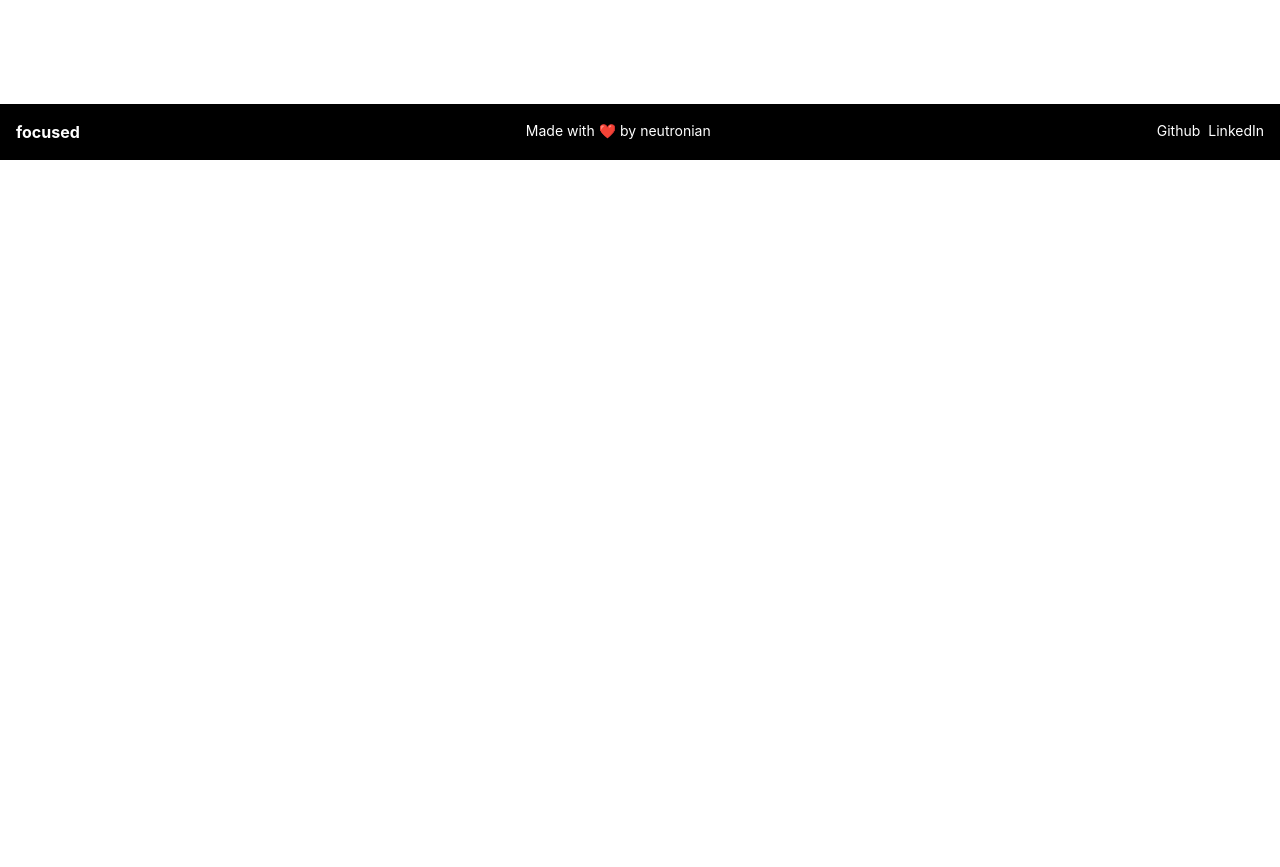
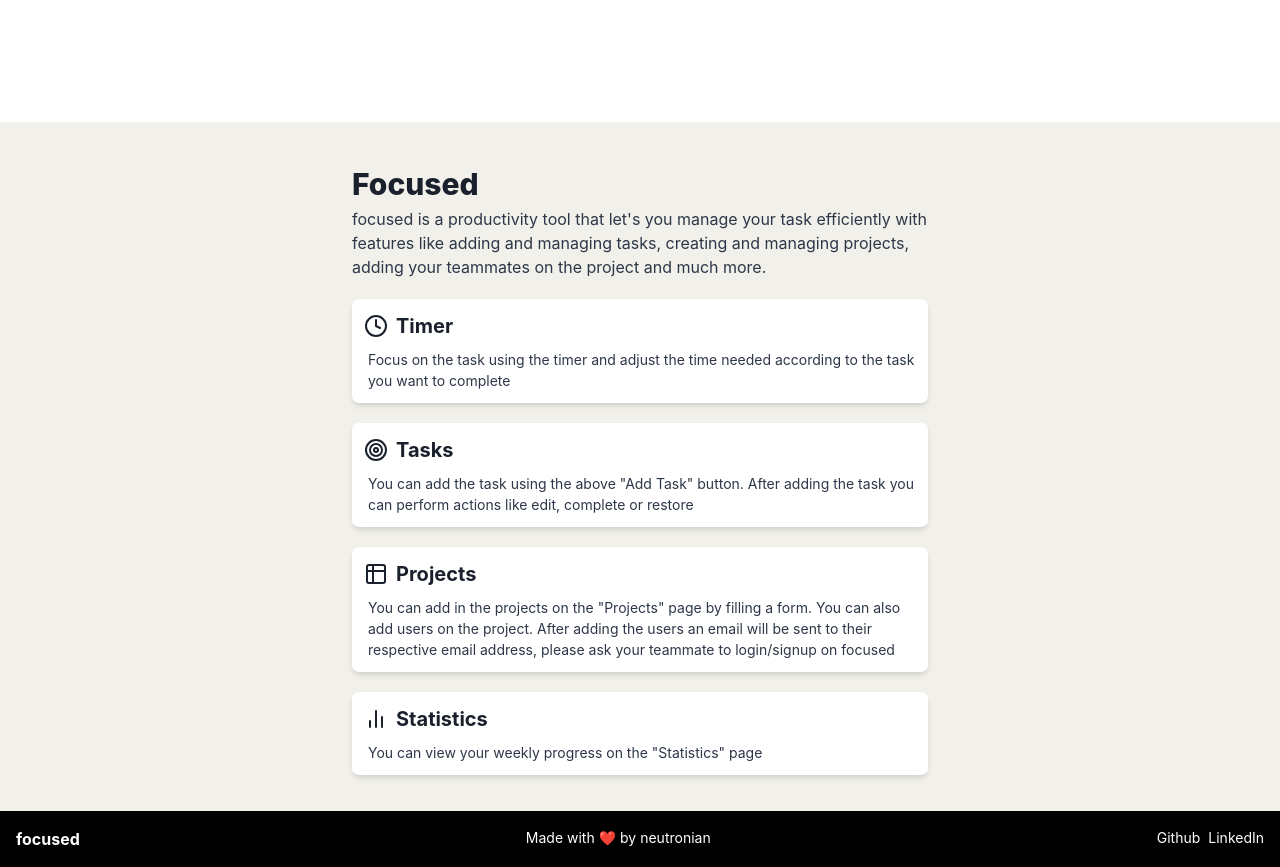
Before and after one commit to neutr0nian/focused, a React (Vite) app in the folder client/: page / in a window 1280 px wide. Shown: the part 640-1507 px from the top of the page. Before the commit the page ends 800 px from the top, so only its background shows below. Built offline with nearby package versions, Linux system fonts and the light colour scheme; no server answers.

Commit message:
added features section on homepage

```diff
--- a/client/src/App.jsx
+++ b/client/src/App.jsx
@@ -24,7 +24,7 @@ function App() {
   }, [isSuccess]);
 
   return (
-    <div className="App" style={{ minHeight: "100vh", paddingBottom: "5rem" }}>
+    <div className="App" style={{ minHeight: "100vh", paddingBottom: "2rem" }}>
       <Navbar />
       <Footer />
       <Routes>
--- a/client/src/pages/Homepage.jsx
+++ b/client/src/pages/Homepage.jsx
@@ -1,10 +1,37 @@
 import React from "react";
-import { Box, Container, useToast } from "@chakra-ui/react";
+import { Box, Container, Flex, Text, useToast } from "@chakra-ui/react";
 import { useEffect } from "react";
-import { Music, Timer } from "../components";
+import { Timer } from "../components";
 import { useGetTasksQuery } from "../services/tasksApi";
 import { setTasks } from "../components/tasks/taskSlice";
 import { useDispatch } from "react-redux";
+import { BarChart2, Clock, Table, Target } from "react-feather";
+
+const features = [
+  {
+    icon: <Clock />,
+    heading: "Timer",
+    description:
+      "Focus on the task using the timer and adjust the time needed according to the task you want to complete",
+  },
+  {
+    icon: <Target />,
+    heading: "Tasks",
+    description:
+      'You can add the task using the above "Add Task" button. After adding the task you can perform actions like edit, complete or restore',
+  },
+  {
+    icon: <Table />,
+    heading: "Projects",
+    description:
+      'You can add in the projects on the "Projects" page by filling a form. You can also add users on the project. After adding the users an email will be sent to their respective email address, please ask your teammate to login/signup on focused',
+  },
+  {
+    icon: <BarChart2 />,
+    heading: "Statistics",
+    description: 'You can view your weekly progress on the "Statistics" page',
+  },
+];
 
 const Homepage = () => {
   const dispatch = useDispatch();
@@ -32,6 +59,39 @@ const Homepage = () => {
       <Container maxW={600} mt={4}>
         <Timer />
       </Container>
+      <Box bg="#F1F0EA" mt={40} py={10}>
+        <Box w="xl" mx="auto">
+          <Text fontSize="3xl" fontWeight={800}>
+            Focused
+          </Text>
+          <Text color="gray.700">
+            focused is a productivity tool that let's you manage your task
+            efficiently with features like adding and managing tasks, creating
+            and managing projects, adding your teammates on the project and much
+            more.
+          </Text>
+          {features.map((d, index) => (
+            <Box
+              key={index}
+              my={5}
+              bg="white"
+              p={3}
+              borderRadius={7}
+              shadow="md"
+            >
+              <Flex alignItems="center" gap={2}>
+                {d.icon}
+                <Text fontSize="xl" as="b">
+                  {d.heading}
+                </Text>
+              </Flex>
+              <Text fontSize="sm" ml={1} mt={2} color="gray.700">
+                {d.description}
+              </Text>
+            </Box>
+          ))}
+        </Box>
+      </Box>
     </>
   );
 };
```
